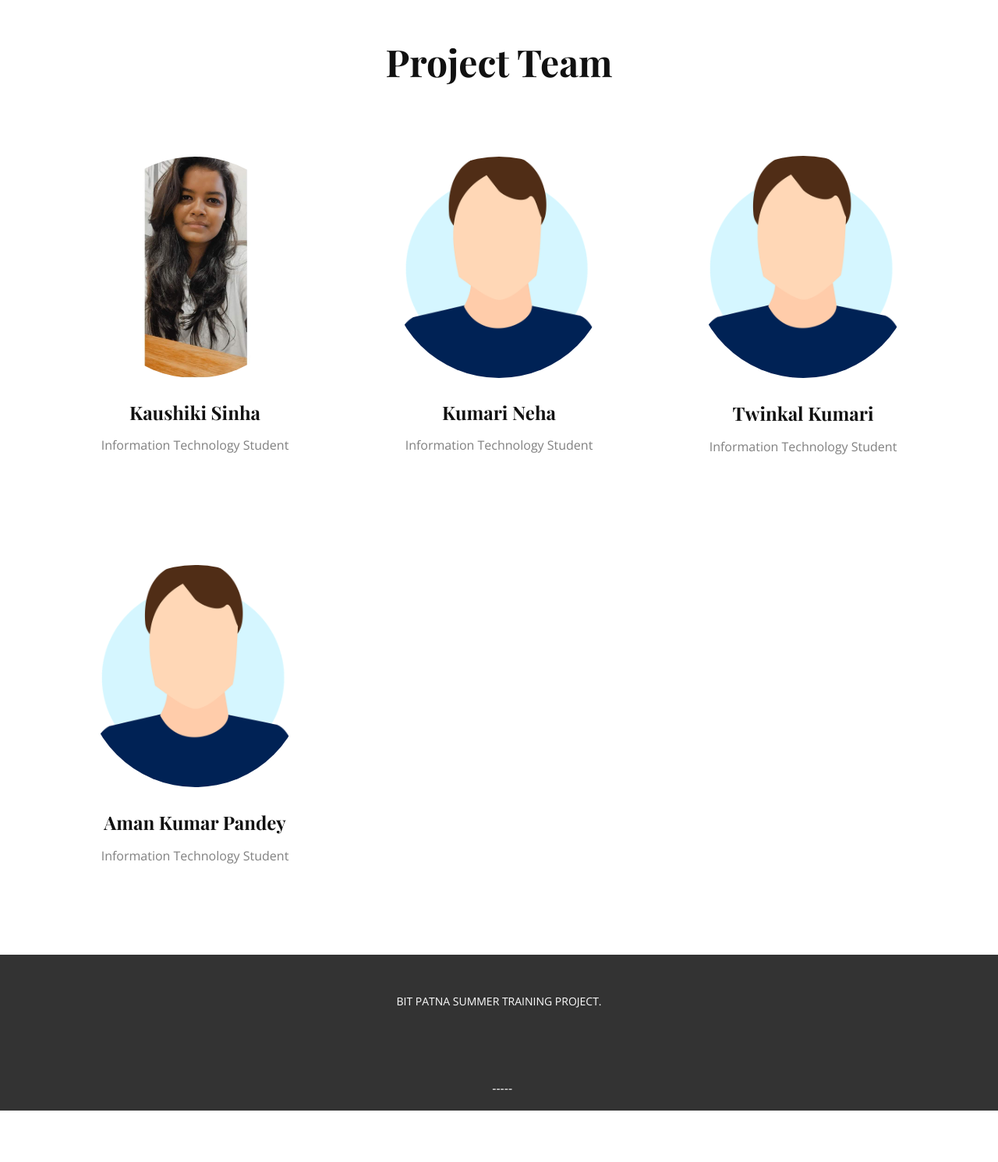
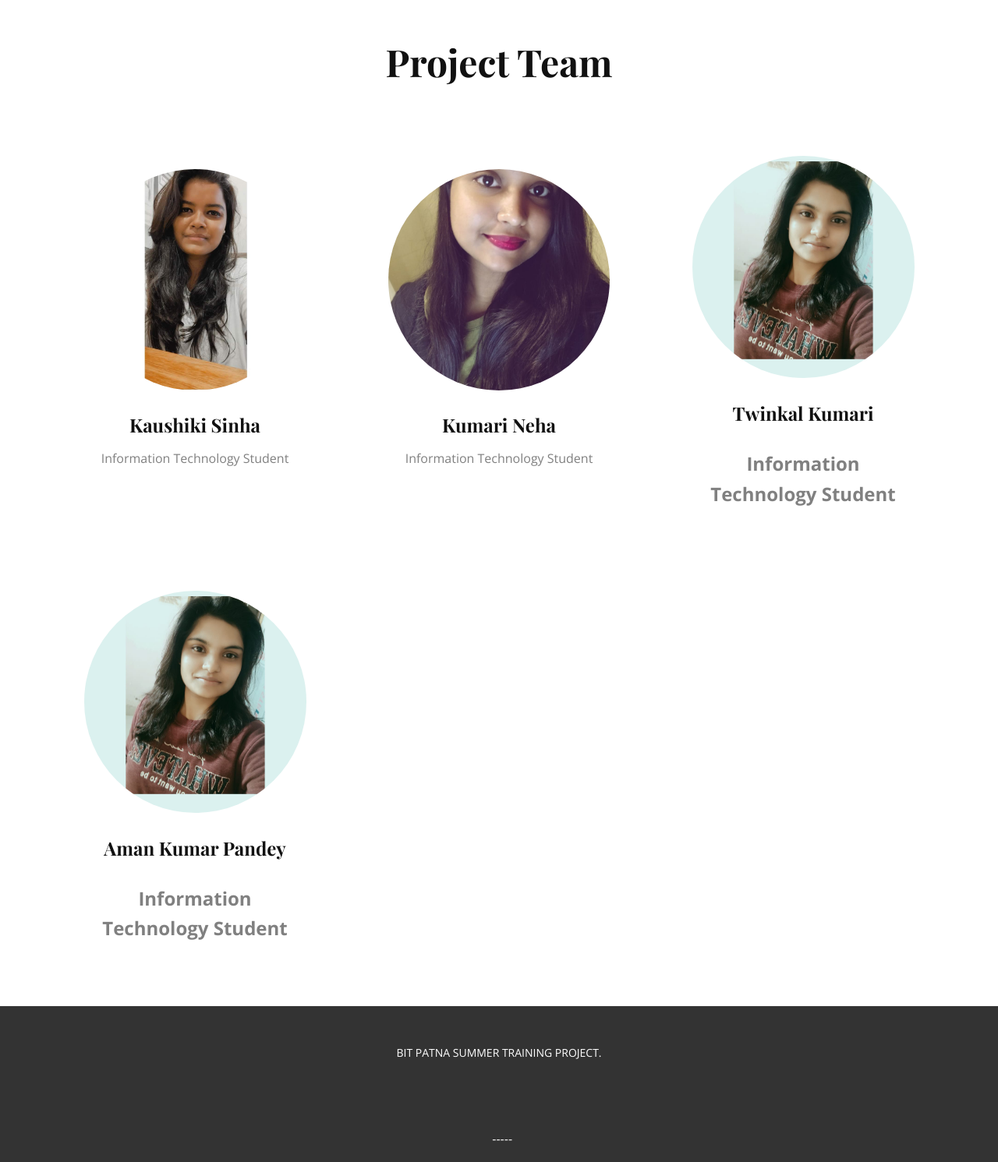
Before and after one commit to kaushikisinha06/Summer-Training-project, a Flask app: page / in a window 1280 px wide. Shown: the part 1913-3404 px from the top of the page at 78% size. Before the commit the page ends 3338 px from the top, so only its background shows below. Run offline with Flask 2, Linux system fonts and the light colour scheme; parts of the project's set-up code (start-up, migrations or seed data) failed here and were passed over; some web fonts are replaced.

Commit message:
(fix:modified team member pictures)

```diff
--- a/static/Home.css
+++ b/static/Home.css
@@ -369,7 +369,7 @@ html {
   object-position: 50% 0%;
   background-position: 50% 50%;
   width: 284px;
-  background-image: url("images/0c5e885f4b1a20bdd3aa724c498eddb2df2a9b0158844cf659edad54a5e872c25bba88eaecc207cc7d069193a2d1492625299bd1d5af54e6e52f22_1280.png");
+  background-image: url("images/Neha.jpeg");
   margin: 0 auto;
 }
 
@@ -398,7 +398,7 @@ html {
   object-position: 100% 0%;
   background-position: 50% 50%;
   width: 285px;
-  background-image: url("images/0c5e885f4b1a20bdd3aa724c498eddb2df2a9b0158844cf659edad54a5e872c25bba88eaecc207cc7d069193a2d1492625299bd1d5af54e6e52f22_1280.png");
+  background-image: url("images/Twinkle.jpeg");
   margin: 35px auto 0;
 }
 
@@ -409,6 +409,25 @@ html {
 }
 
 .u-section-3 .u-text-7 {
+  font-style: normal;
+  margin: 16px 30px 0;
+}
+.u-section-3 .u-image-4 {
+  height: 285px;
+  object-position: 100% 0%;
+  background-position: 50% 50%;
+  width: 285px;
+  background-image: url("images/Aman.jpeg");
+  margin: 35px auto 0;
+}
+
+.u-section-3 .u-text-7 {
+  font-size: 1.5rem;
+  font-weight: 700;
+  margin: 31px 30px 0;
+}
+
+.u-section-3 .u-text-8 {
   font-style: normal;
   margin: 16px 30px 0;
 }
```
Also changed, not shown: static/images/Aman.jpeg (added), static/images/Neha.jpeg (added), static/images/Twinkle.jpeg (added).
